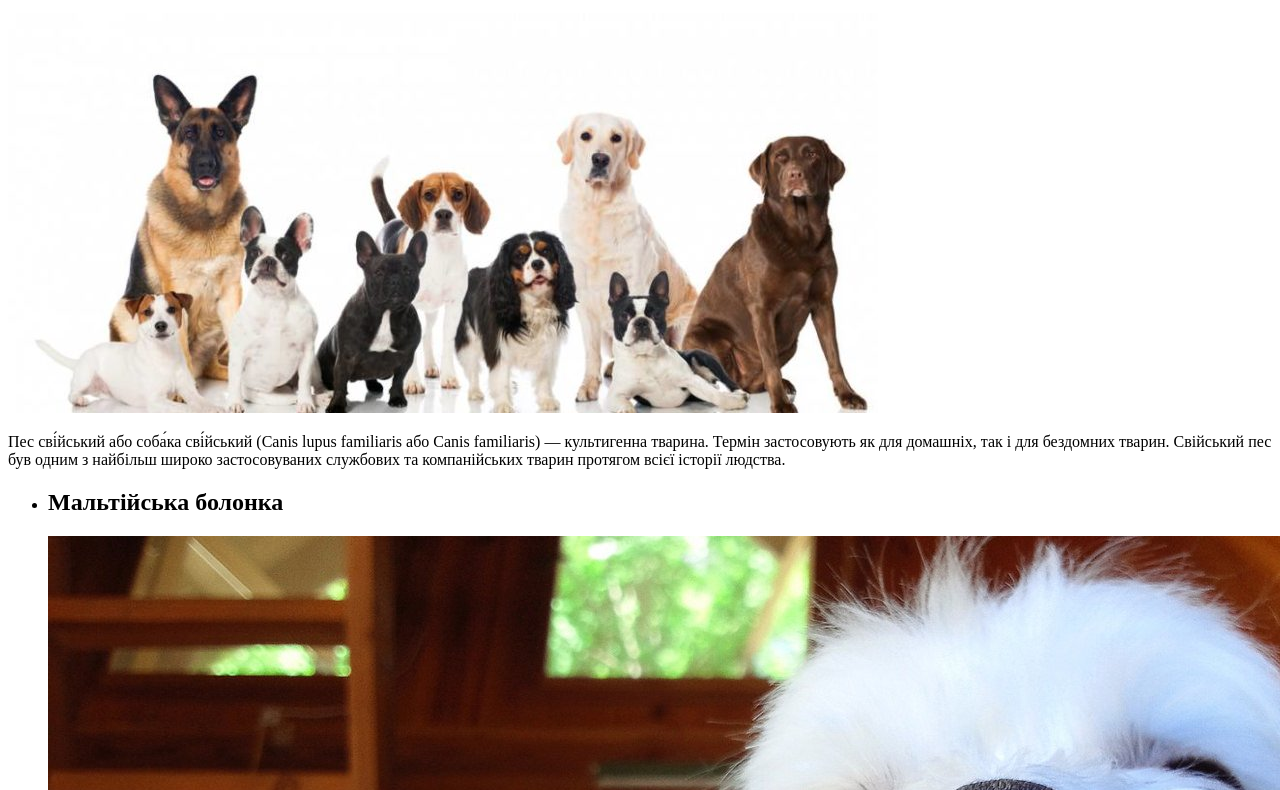
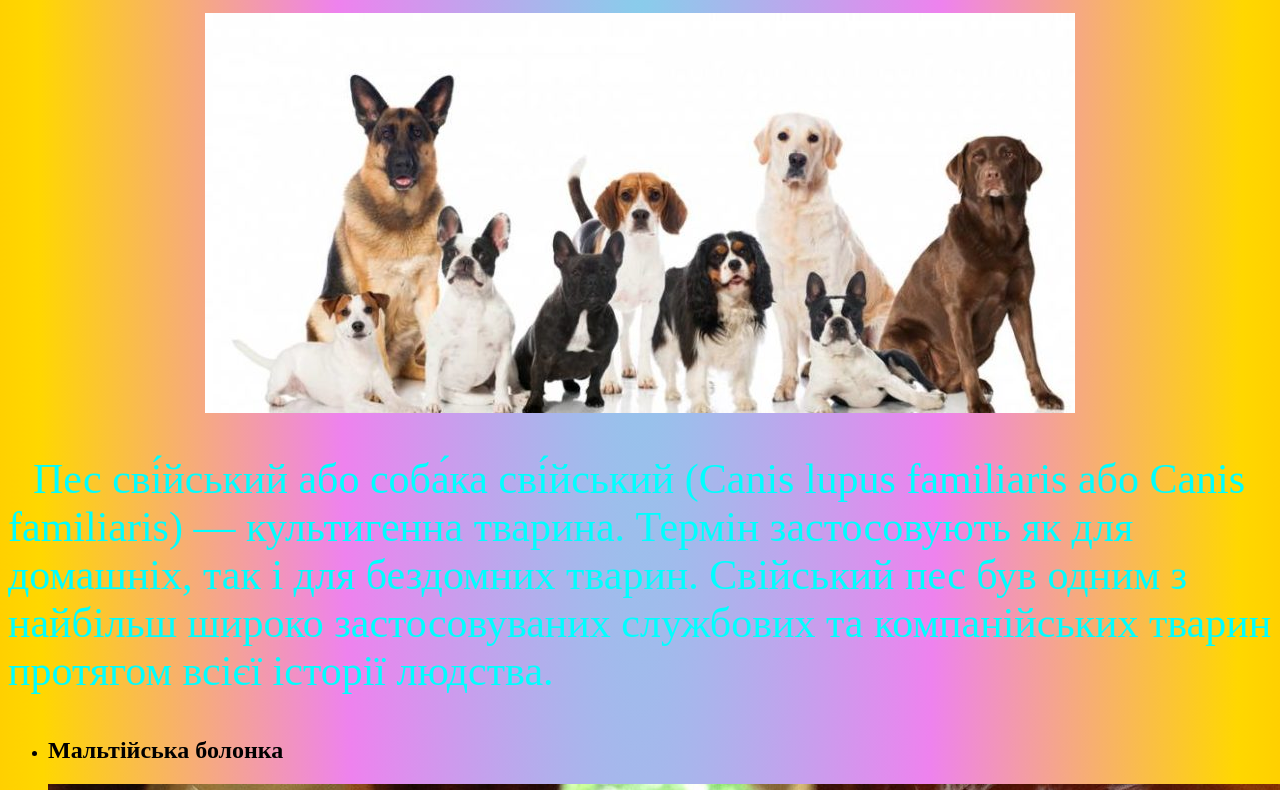
Before and after one commit to Tate-T/dogs_breeds_fe-4, a plain HTML site: page index.html in a window 1280 px wide. Shown: the part 91-881 px from the top of the page. Drawn offline with Linux system fonts and the light colour scheme.

Commit message:
градієнт

```diff
--- a/index.html
+++ b/index.html
@@ -11,9 +11,9 @@
 
 <body>
     <h1 class="main-title">Найцікавіші породи собак</h1>
-    <article>
-        <img src="./images/opys-sobaky-dlya-ditey--870x400.jpeg" alt="cобаки">
-        <p>Пес сві́йський або соба́ка сві́йський (Canis lupus familiaris або Canis familiaris) — культигенна тварина.
+    <article class="main-article">
+        <img class="main-photo" src="./images/opys-sobaky-dlya-ditey--870x400.jpeg" alt="cобаки">
+        <p class="main-text">Пес сві́йський або соба́ка сві́йський (Canis lupus familiaris або Canis familiaris) — культигенна тварина.
             Термін застосовують як для домашніх, так і для бездомних тварин. Свійський пес був одним з найбільш широко
             застосовуваних службових та компанійських тварин протягом всієї історії людства.</p>
     </article>
--- a/style/style.css
+++ b/style/style.css
@@ -4,3 +4,20 @@
     font-size: 42px;
     text-transform: uppercase;
 }
+
+.main-photo {
+    margin-left: auto;
+    margin-right: auto;
+    display: block;
+}
+
+.main-text {
+    font-size: 42px;
+    color: aqua;
+    text-indent: 25px;
+}
+
+body {
+    /* background-image:linear-gradient(to right bottom, skyblue, violet, gold, orange); */
+background-image: radial-gradient(ellipse at top center, skyblue, violet, gold, orange);
+}
```
